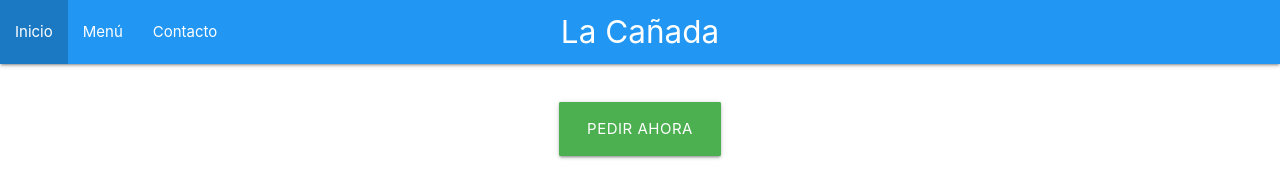
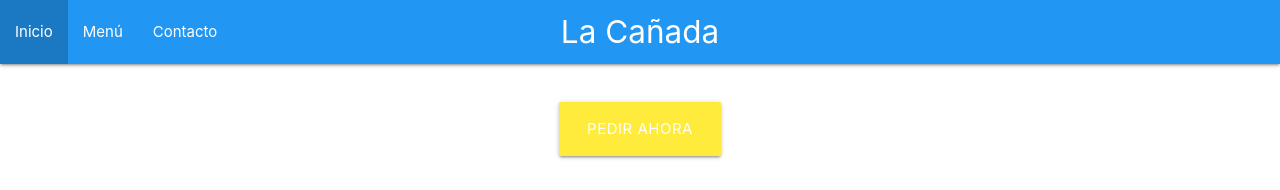
Before and after one commit to Sol-G-R/github-testing, a plain HTML site: page index.html in a window 1280 px wide. Shown: the top 190 px of the page. Drawn offline with nearby package versions, Linux system fonts and the light colour scheme.

Commit message:
conflicting

```diff
--- a/index.html
+++ b/index.html
@@ -39,7 +39,7 @@
         <br>
         <div class="section">
             <div class="center-align">
-                 <a class="btn-large waves-effect waves-light pulse green" href="#">Pedir ahora</a>
+                 <a class="btn-large waves-effect waves-light pulse yellow" href="#">Pedir ahora</a>
             </div>
         </div>
 
```
Also changed, not shown: brannnn.html (added, +1 -0 lines).
